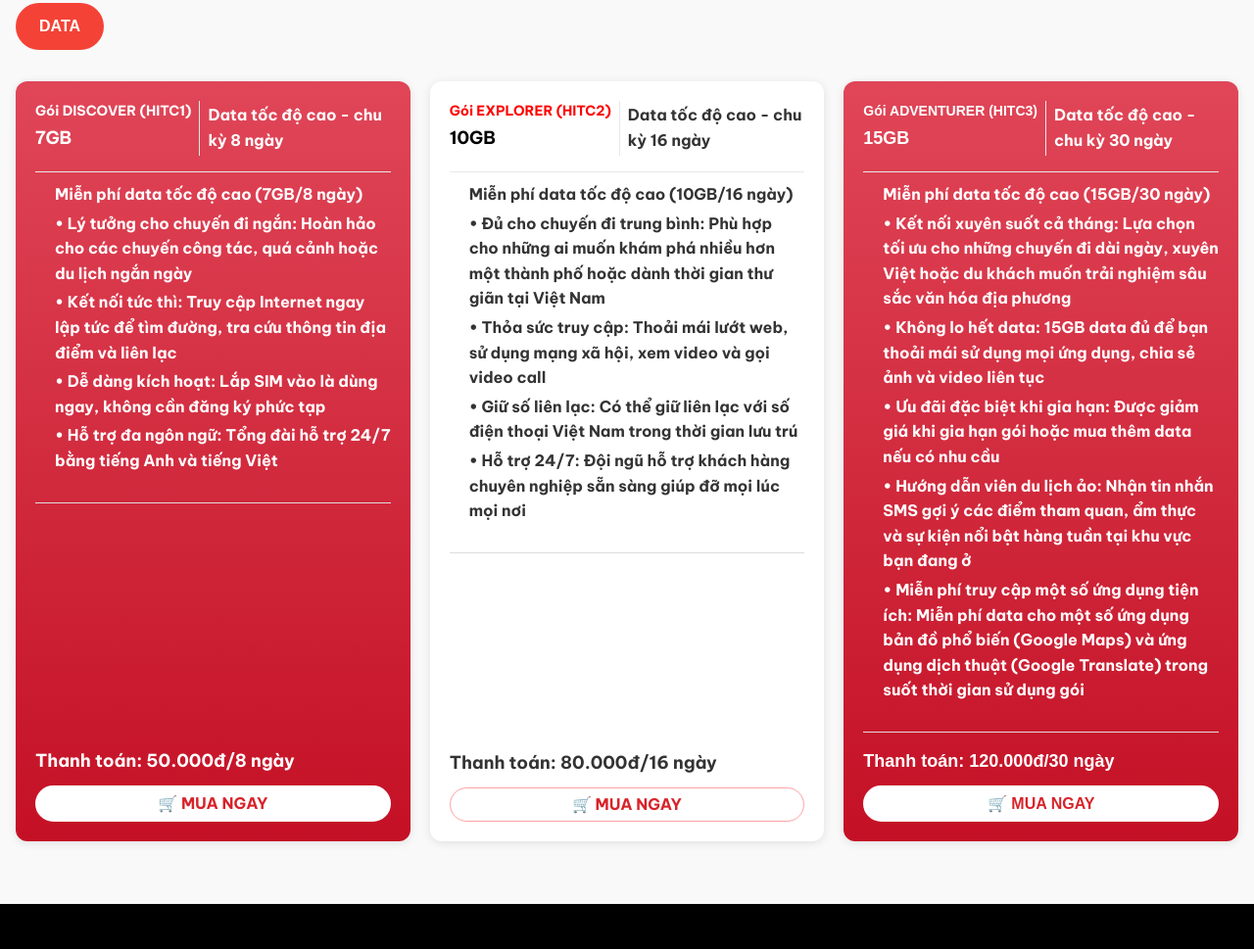
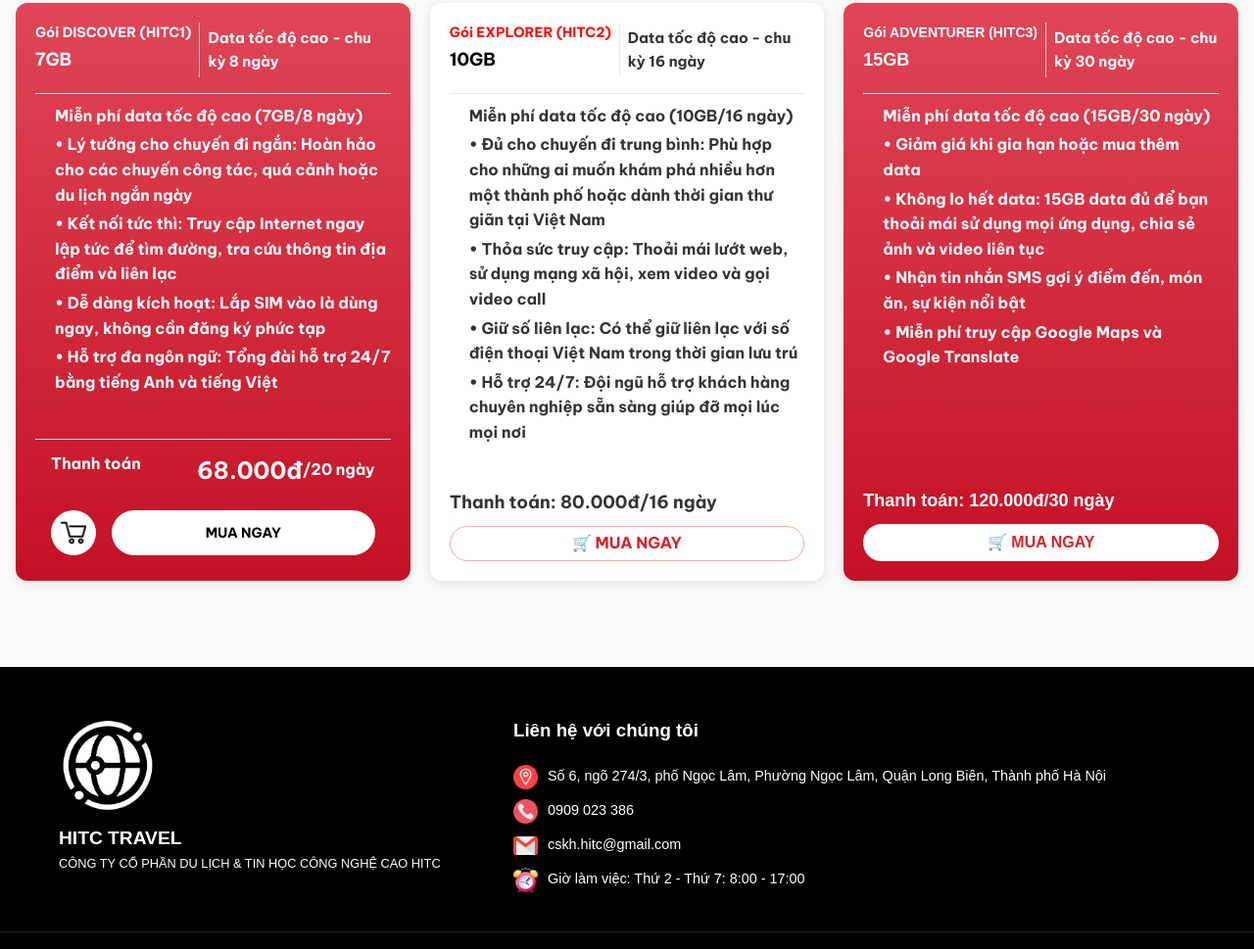
Before and after one commit to Sagn07/Project-TTCN, a plain HTML site: page simsieudata.html in a window 1280 px wide. Shown: the part 1027-1996 px from the top of the page at 98% size. Drawn offline with Linux system fonts and the light colour scheme.

Commit message:
HiepDepZai

```diff
--- a/simsieudata.css
+++ b/simsieudata.css
@@ -17,14 +17,12 @@
   background-image: url(src/assets/IMG_20250524_160210.png); /* Thay bằng đường dẫn ảnh nền */
   background-size: cover;
   background-position: center;
-  height: 100vh;
   display: flex;
   align-items: center;
   color: #fff;
   padding-top: 70px;
   padding-left: 20px;
   padding-bottom: 20px;
-  height: 100%;
 }
 
 .hero-content {
@@ -127,14 +125,29 @@
 .Price .Package-duration .Icon-Cheo{
   display: inline-flex;
 }
-
-.Shopping-cart {
-  width: 46px;
-  height: 46px;
+.Package-action{
+  padding-left: 16px;
+  padding-top: 6px;
+  padding-bottom: 6px;
+  gap: 16px;
+  align-items: center;
+  display: flex;
+}
+.icon-cart{
+  width: 50px;
+  height: 50px;
+  border-radius: 100px;
   background-color: rgb(253 235 237);
   justify-content: center;
   align-items: center;
+  cursor: pointer;
 }
+.icon-cart img {
+  width: 30px;
+  height: 30px;
+  margin: auto;
+}
+
 .cart-button {
    background: #f44336;
   color: #fff;
@@ -333,6 +346,7 @@
   width: 100%;
   margin-right: auto;
   margin-left: auto;
+  height: 100%;
 }
 .Danh-Sach .lg-container .list-package-title{
   align-items: flex-start;
@@ -481,8 +495,89 @@
 
     .plan hr {
       border: none;
-      border-top: 1px solid #ddd;
       margin: 15px 0;
+    }
+    .package-item-bottom .Thanh-Toan{
+      border-top: 1px solid #e9e9e9;
+      padding: 12px 16px 0;
+      justify-content: space-between;
+      display: flex;
+    }
+    .package-item-bottom .Thanh-Toan .Text-ThanhToan{
+      color: #fff;
+      visibility: visible;
+    }
+
+    .package-item-bottom .Thanh-Toan .Gia{
+      align-items: center;
+      display: flex;
+    }
+    .package-item-bottom .Thanh-Toan .Text-Gia{
+      color: #fff;
+      font-weight: 700;
+      font-size: 24px;
+    }
+    .package-item-bottom .Thanh-Toan .Text-Cheo{
+      color: #fff;
+      display: inline-flex;
+    }
+
+    .Cart-MuaNgay{
+      padding-left: 16px;
+      padding-right: 1rem;
+      padding-top: 6px;
+      padding-bottom: 6px;
+      gap: 16px;
+      justify-content: space-between;
+      align-items: center;
+      display: flex;
+      margin-top: 16px;
+    }
+    .Cart-MuaNgay .Shopping-cart{
+      background-color: #fff;
+      width: 46px;
+      height: 46px;
+      border-radius: 100px;
+      justify-content: center;
+      align-items: center;
+      cursor: pointer;
+      display: flex;
+    }
+    .Cart-MuaNgay .Shopping-cart img{
+      width: 30px;
+      height: auto;
+      display: block;
+      vertical-align: middle;
+    }
+    .Cart-MuaNgay .Mua-Ngay{
+      background-color: #ffffff;
+      border-color: #d9d9d9;
+      color: black;
+      box-shadow: 0 2px 0 rgba(0, 0, 0, 0.02);
+      font-size: 14px;
+      line-height: 1.5714285714285714;
+      padding: 4px 15px;
+      outline: none;
+      position: relative;
+      display: inline-block;
+      font-weight: 400;
+      white-space: nowrap;
+      text-align: center;
+      border: 1px solid;
+      cursor: pointer;
+      transition: all 0.2s cubic-bezier(0.645, 0.045, 0.355, 1);
+      user-select: none;
+      touch-action: manipulation;
+      font-family: 'Be Vietnam Pro', sans-serif;
+      box-sizing: border-box;
+      width: calc(100% - 62px);
+      text-transform: uppercase;
+      padding-top: 4px;
+      padding-bottom: 4px;
+      border-style: none;
+      border-radius: 100px;
+      min-width: 100px;
+      height: 46px;
     }
 
     .price {
--- a/simsieudata.html
+++ b/simsieudata.html
@@ -100,9 +100,13 @@
         </div>
 
         <div class="Package-action">
+          <button class="icon-cart" onclick="toggleModal2()">
+            <img src="src/assets/minimal-49-512.webp" alt="Giỏ hàng" id="cart-icon">
+          </button>
           <button class="cart-button" onclick="toggleModal()">
             MUA NGAY
           </button>
+        </div>
           <div id="modal" class="modal">
             <div class="modal-content">
               <span class="close" onclick="toggleModal()" style="color: black; font-size: 40px;">&times;</span>
@@ -155,7 +159,7 @@
             <div class="modal-content">
               <span class="close" onclick="toggleModal2()" style="color: black; font-size: 40px;">&times;</span>
               <h2 style="color: black; text-align: center;font-family: 'Be Vietnam Pro', sans-serif;">Chu kỳ gói</h2>
-              <h3 style="color: black;padding-bottom: 2rem;font-size: 30px;"><span style="color:#d32f2f;padding-bottom: 2rem;font-size: 30px;">Gói DISCOVER</span> • 7GB/8ngày</h3>
+              <h3 style="color: black;padding-bottom: 2rem;font-size: 25px;"><span style="color:#d32f2f;padding-bottom: 2rem;font-size: 30px;">Gói DISCOVER</span> • 7GB/8ngày</h3>
 
               <p style="color: black;font-family: 'Be Vietnam Pro', sans-serif">Chọn chu kỳ</p>
               <div class="cycles">
@@ -193,64 +197,18 @@
               </div>
 
               <div class="actions">
-                <button class="cancel" onclick="toggleModal2()">HỦY</button>
-                <button class="add-to-cart" style="font-family: 'Be Vietnam Pro', sans-serif;">MUA NGAY</button>
-              </div>
-            </div>
-          </div>
-
-          <div id="modal2" class="modal">
-            <div class="modal-content">
-              <span class="close" onclick="toggleModal2()" style="color: black; font-size: 40px;">&times;</span>
-              <h2 style="color: black; text-align: center;font-family: 'Be Vietnam Pro', sans-serif;">Chu kỳ gói</h2>
-              <h3 style="color: black;padding-bottom: 2rem;font-size: 30px;"><span style="color:#d32f2f;padding-bottom: 2rem;font-size: 30px;">Gói DISCOVER</span> • 7GB/8ngày</h3>
-
-              <p style="color: black;font-family: 'Be Vietnam Pro', sans-serif">Chọn chu kỳ</p>
-              <div class="cycles">
-                <label class="cycle selected">
-                  <input type="radio" name="cycle" checked>
-                  <div style="color: black;font-family: 'Be Vietnam Pro', sans-serif">1 chu kỳ<br><strong>50.000đ</strong></div>
-                </label>
-
-                <label class="cycle">
-                  <input type="radio" name="cycle">
-                  <div style="color: black;font-family: 'Be Vietnam Pro', sans-serif">
-                    6 chu kỳ<br>
-                    <span class="bonus">Tặng thêm 10 ngày</span><br>
-                    <span class="strikethrough">300K</span> <span class="discount">-50K</span><br>
-                    <strong>250.000đ</strong>
-                  </div>
-                </label>
-
-                <label class="cycle">
-                  <input type="radio" name="cycle">
-                  <div style="color: black;font-family: 'Be Vietnam Pro', sans-serif">
-                    12 chu kỳ<br>
-                    <span class="bonus">Tặng thêm 30 ngày</span><br>
-                    <span class="strikethrough">600K</span> <span class="discount">-130K</span><br>
-                    <strong>470.000đ</strong>
-                  </div>
-                </label>
-              </div>
-
-              <p style="color: black;font-family: 'Be Vietnam Pro', sans-serif">Chọn số lượng</p>
-              <div class="quantity">
-                <button style="color: black;" onclick="changeQuantity(-1)">−</button>
-                <span style="color: black;" id="qty">1</span>
-                <button style="color: black;" onclick="changeQuantity(1)">+</button>
-              </div>
-
-              <div class="actions">
-                <button class="cancel" onclick="toggleModal2()">HỦY</button>
-                <button class="add-to-cart" style="font-family: 'Be Vietnam Pro', sans-serif;">MUA NGAY</button>
-              </div>
-            </div>
+                <button class="cancel" onclick="toggleModal()">HỦY</button>
+                <button class="add-to-cart" style="font-family: 'Be Vietnam Pro', sans-serif;">THÊM VÀO GIỎ HÀNG</button>
               </div>
             </div>
           </div>
 
 
+        </div>
+    </div>
+
   </header>
+
     <div class="Danh-Sach">
       <div class="lg-container">
         <div class="list-package-top">
@@ -285,7 +243,7 @@
                   <div class="flex-gap">
                     <span class="data-tocdocao">
                       <span>
-                  <p style="margin: 0;font-weight: 700;font-family: 'Be Vietnam Pro', sans-serif">Data tốc độ cao - chu kỳ 8 ngày</p>
+                        <p style="margin: 0;font-weight: 700;font-family: 'Be Vietnam Pro', sans-serif;font-size: 15px;">Data tốc độ cao - chu kỳ 8 ngày</p>
                       </span>
                     </span>
                   </div>
@@ -301,8 +259,25 @@
               <!--<p style="font-family: 'Be Vietnam Pro', sans-serif">Đã nạp sẵn gói cước chu kỳ đầu</p>
               <p><strong style="color: yellow;font-family: 'Be Vietnam Pro', sans-serif">Giảm 10K cho chu kỳ đầu tiên</strong></p>-->
               <hr>
-        <div class="price" style="font-family: 'Be Vietnam Pro', sans-serif">Thanh toán: 50.000đ/8 ngày</div>
-        <button class="btn-buy" onclick="toggleModal2('Gói A68D', 68000)" style="font-family: 'Be Vietnam Pro', sans-serif">🛒 MUA NGAY</button>
+              <div class="package-item-bottom" style="font-family: 'Be Vietnam Pro', sans-serif">
+                <div class="Thanh-Toan">
+                  <span class="Text-ThanhToan">Thanh toán</span>
+                  <div class="Gia">
+                    <span class="Text-Gia">68.000đ</span>
+                    <span class="Text-Cheo">/
+                      <sapn>20 ngày</sapn>
+                    </span>
+                  </div>
+                </div>
+                <div class="Cart-MuaNgay">
+                  <button class="Shopping-cart" onclick="toggleModal2()">
+                    <img src="src/assets/minimal-49-512.webp" alt="Giỏ hàng" id="shopping-cart">
+                  </button>
+                  <button type="button" class="Mua-Ngay" onclick="toggleModal()">
+                    <span class="Text-MuaNgay">Mua ngay</span>
+                  </button>
+                </div>
+              </div>
             </div>
 
             <div class="plan" style="font-family: 'Be Vietnam Pro', sans-serif">
@@ -319,7 +294,7 @@
                   <div class="flex-gap">
                     <span class="data-tocdocao">
                       <span>
-                  <p style="margin: 0;font-weight: 700;font-family: 'Be Vietnam Pro', sans-serif">Data tốc độ cao - chu kỳ 16 ngày</p>
+                        <p style="margin: 0;font-weight: 700;font-family: 'Be Vietnam Pro', sans-serif;font-size: 15px;">Data tốc độ cao - chu kỳ 16 ngày</p>
                       </span>
                     </span>
                   </div>
@@ -354,7 +329,7 @@
                   <div class="flex-gap">
                     <span class="data-tocdocao">
                       <span>
-                  <p style="margin: 0;font-weight: 700;font-family: 'Be Vietnam Pro', sans-serif">Data tốc độ cao - chu kỳ 30 ngày</p>
+                        <p style="margin: 0;font-weight: 700;font-family: 'Be Vietnam Pro', sans-serif;font-size: 15px;">Data tốc độ cao - chu kỳ 30 ngày</p>
                       </span>
                     </span>
                   </div>
@@ -362,45 +337,21 @@
               </div>
               <ul style="font-family: 'Be Vietnam Pro', sans-serif">
                 <li>Miễn phí data tốc độ cao (15GB/30 ngày)</li>
-          <li>•	Kết nối xuyên suốt cả tháng: Lựa chọn tối ưu cho những chuyến đi dài ngày, xuyên Việt hoặc du khách muốn trải nghiệm sâu sắc văn hóa địa phương</li>
+                <li>•	Giảm giá khi gia hạn hoặc mua thêm data</li>
                 <li>•	Không lo hết data: 15GB data đủ để bạn thoải mái sử dụng mọi ứng dụng, chia sẻ ảnh và video liên tục</li>
-          <li>•	Ưu đãi đặc biệt khi gia hạn: Được giảm giá khi gia hạn gói hoặc mua thêm data nếu có nhu cầu</li>
-          <li>•	Hướng dẫn viên du lịch ảo: Nhận tin nhắn SMS gợi ý các điểm tham quan, ẩm thực và sự kiện nổi bật hàng tuần tại khu vực bạn đang ở</li>
-          <li>•	Miễn phí truy cập một số ứng dụng tiện ích: Miễn phí data cho một số ứng dụng bản đồ phổ biến (Google Maps) và ứng dụng dịch thuật (Google Translate) trong suốt thời gian sử dụng gói</li>
+                <li>•	Nhận tin nhắn SMS gợi ý điểm đến, món ăn, sự kiện nổi bật</li>
+                <li>•	Miễn phí truy cập Google Maps và Google Translate</li>
               </ul>
               <hr>
               <div class="price">Thanh toán: 120.000đ/30 ngày</div>
               <button class="btn-buy" onclick="addToCart('Gói A79S', 79000)">🛒 MUA NGAY</button>
             </div>
-    </div>
 
-    <!--<div id="combo" class="plans-container">
-      <div class="plan red">
-        <h3>Combo 120</h3>
-        <p>5GB/ngày + 100 phút thoại</p>
-        <div class="price">120.000đ</div>
-        <button class="btn-buy" onclick="addToCart('Combo 120', 120000)">MUA NGAY</button>
           </div>
         </div>
 
-    <div id="data-thoai" class="plans-container">
-      <div class="plan">
-        <h3>Gói D50T</h3>
-        <p>2GB/ngày + 50 phút gọi</p>
-        <div class="price">50.000đ</div>
-        <button class="btn-buy" onclick="addToCart('Gói D50T', 50000)">MUA NGAY</button>
-      </div>
       </div>
 
-    <div id="topping" class="plans-container">
-      <div class="plan">
-        <h3>Topping YouTube</h3>
-        <p>2GB/ngày chỉ dùng YouTube</p>
-        <div class="price">20.000đ</div>
-        <button class="btn-buy" onclick="addToCart('Topping YouTube', 20000)">MUA NGAY</button>
-      </div>
-    </div>-->
-            </div>
       </div>
     </div>
 
```
Also changed, not shown: src/assets/minimal-49-512.webp (added). Lines whose indentation alone changed are shown as unchanged.
